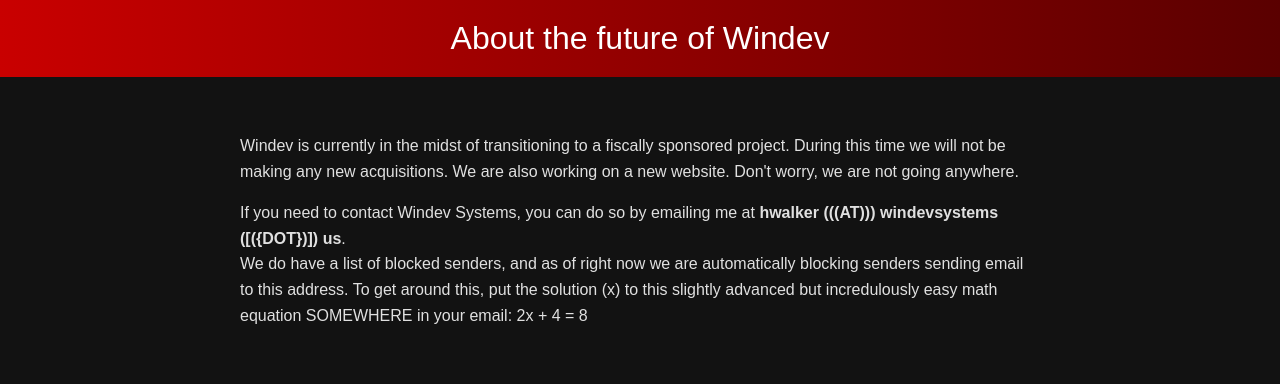
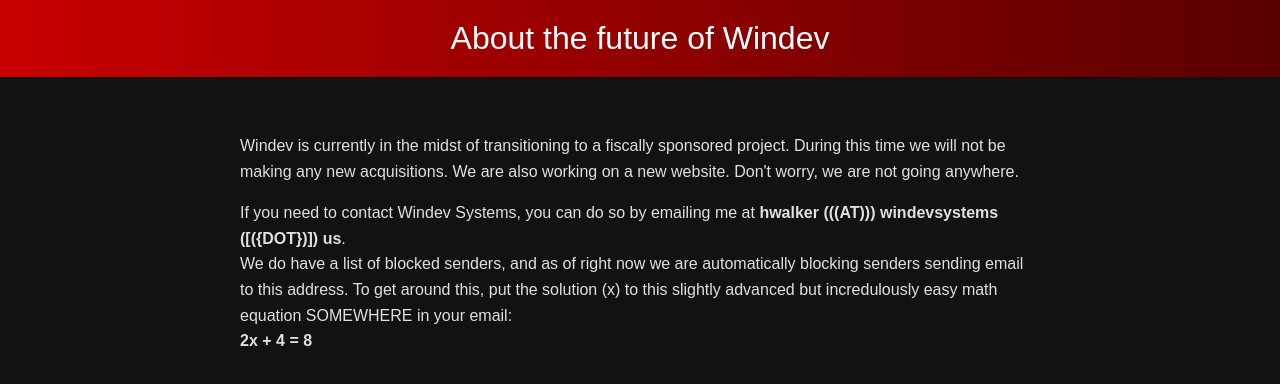
Before and after one commit to WindevSystems/TmpWebsite, a plain HTML site: page index.html in a window 1280 px wide. Drawn offline with Linux system fonts and the light colour scheme.

Commit message:
it's 7th grade math guys come on.

```diff
--- a/index.html
+++ b/index.html
@@ -44,7 +44,7 @@
     <p>
       If you need to contact Windev Systems, you can do so by emailing me at <strong>hwalker (((AT))) windevsystems ([({DOT})]) us</strong>.<br />
 	  We do have a list of blocked senders, and as of right now we are automatically blocking senders sending email to this address. To get around this,
-	  put the solution (x) to this slightly advanced but incredulously easy math equation SOMEWHERE in your email: 2x + 4 = 8
+	  put the solution (x) to this slightly advanced but incredulously easy math equation SOMEWHERE in your email:<br /> <strong>2x + 4 = 8</strong>
     </p>
   </main>
 </body>
```
